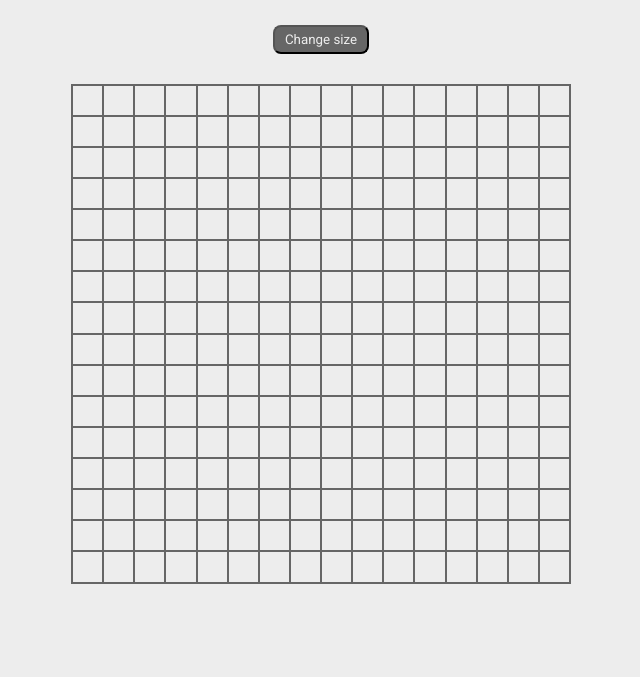
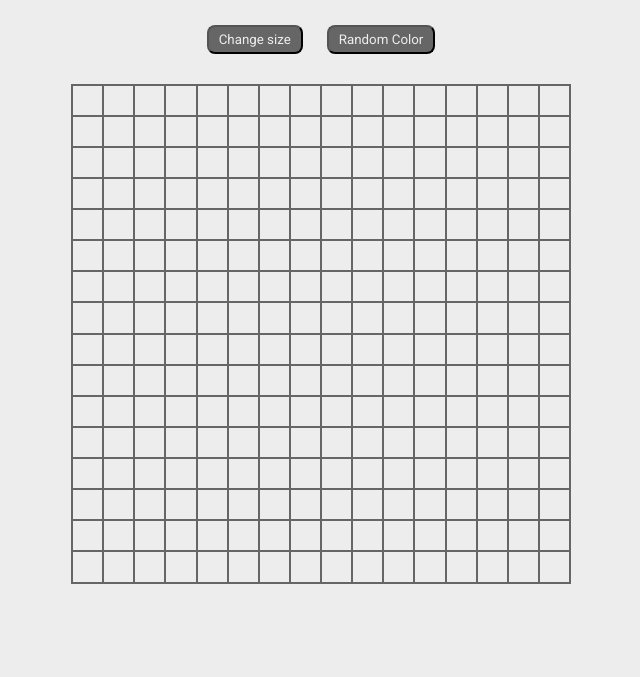
Before and after one commit to Ozioma45/Odins_Projects, a plain HTML site: page Etch_e_sketch/index.html in a window 1280 px wide. Shown: the part 123-800 px from the top of the page, without its empty margins (319-959 px from the left). Drawn offline with Linux system fonts and the light colour scheme.

Commit message:
added the random button and its functionality

```diff
--- a/Etch_e_sketch/index.html
+++ b/Etch_e_sketch/index.html
@@ -15,6 +15,7 @@
     </header>
     <div id="main-container" class="container">
       <button id="reset-button" class="button">Change size</button>
+      <button id="ranBtn" class="button" onclick="randomColor()">Random Color</button>
       <div id="grid-container" class="grid"></div>
     </div>
     <script src="script.js"></script>
--- a/Etch_e_sketch/script.js
+++ b/Etch_e_sketch/script.js
@@ -30,6 +30,22 @@ function changeColor(e) {
   e.target.style.backgroundColor = `black`;
 }
 
+function randomColor() {
+    const gridElements = document.getElementsByClassName("grid-element");
+    for (let i = 0; i < gridElements.length; i++) {
+      gridElements[i].addEventListener("mouseover", rainbow);
+    }
+  }
+
+
+  function rainbow(e) {
+    const randomR = Math.floor(Math.random() * 256);
+    const randomG = Math.floor(Math.random() * 256);
+    const randomB = Math.floor(Math.random() * 256);
+    e.target.style.backgroundColor = `rgb(${randomR}, ${randomG}, ${randomB})`;
+  }
+
+
 function changeSize() {
   let newSize = prompt("Enter new size");
 
```
